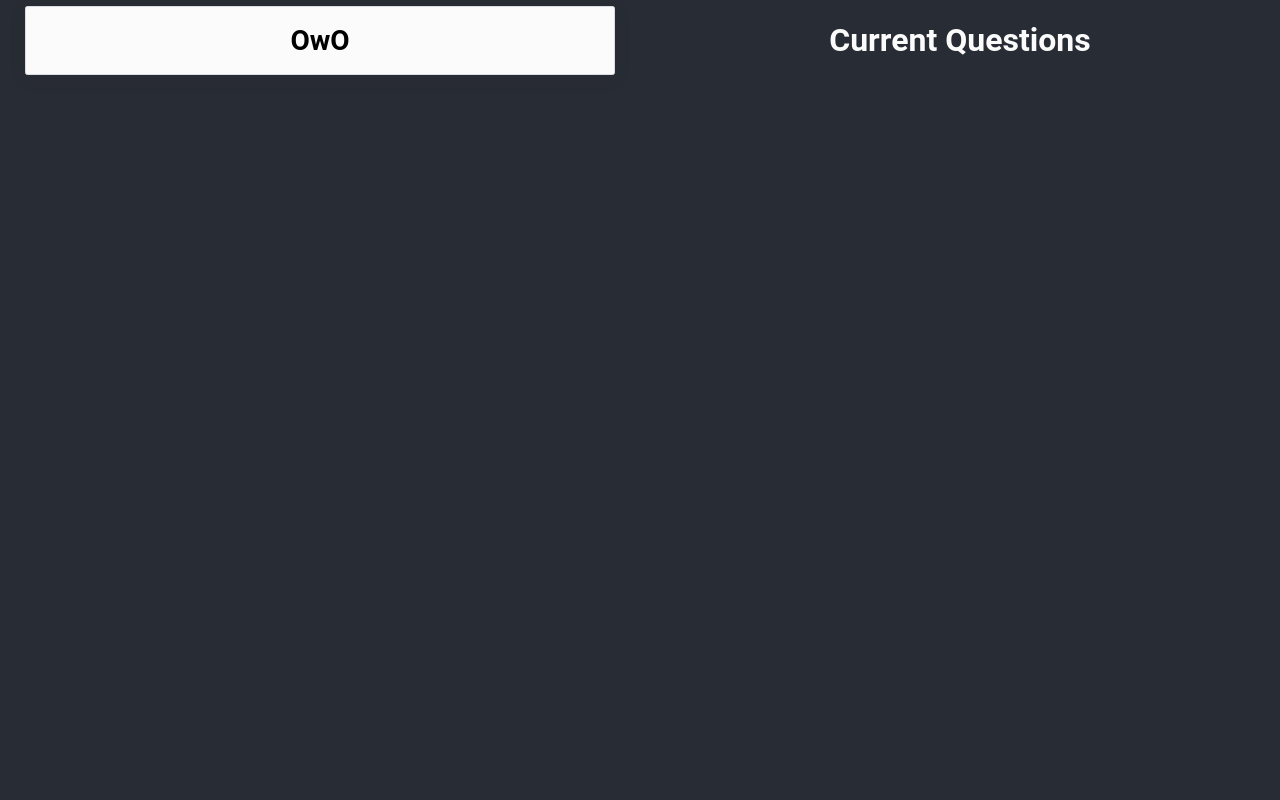
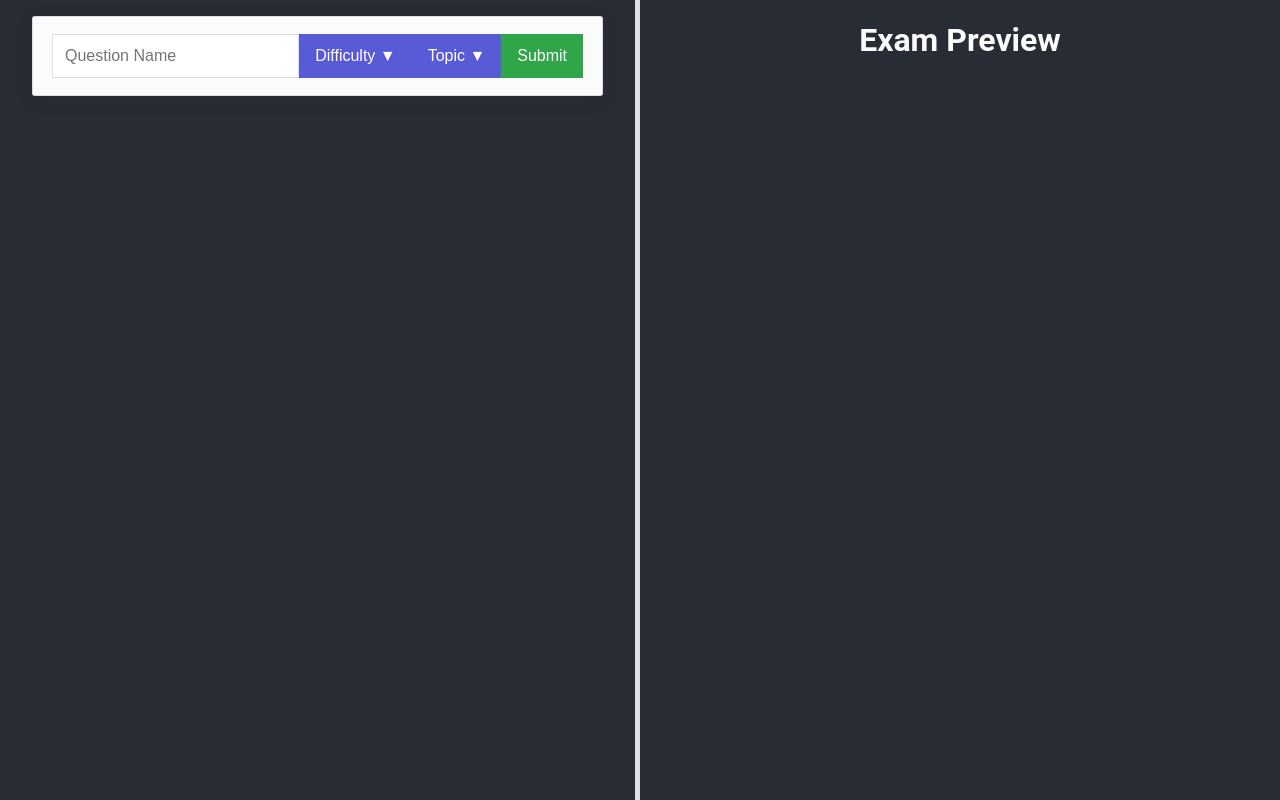
Before and after one commit to dmaisano/CS-490, a PHP site: page /public/exams/create.html in a window 1280 px wide. Run offline with PHP 8.4, Linux system fonts and the light colour scheme.

Commit message:
working on create exam page

```diff
--- a/public/exams/create.html
+++ b/public/exams/create.html
@@ -9,24 +9,75 @@
   </head>
   <body>
     <style>
+      * {
+        overflow: hidden;
+      }
+
       .container {
         display: grid;
         grid-template-columns: 1fr 1fr;
         justify-items: center;
+        height: 100vh;
+        max-height: 100vh;
+      }
+
+      .container > div {
+        width: 100%;
+      }
+
+      .container > div:first-child {
+        border-right: 5px solid #dfe1e5;
       }
 
       .card {
         max-width: 90%;
         margin: auto;
+        margin-top: 1rem;
+      }
+
+      .filter-box {
+        display: grid;
+        grid-template-columns: 1fr repeat(3, auto);
+      }
+
+      .filter-box > .btn {
+        padding: 0 1rem;
+      }
+
+      .filter-box > * {
+        border-radius: 0;
       }
     </style>
 
-    <!-- <h1>Sample Page</h1> -->
     <div class="container">
-      <div class="card">
-        <div class="card-title">OwO</div>
+      <div>
+        <!-- filter card -->
+        <div class="card filter">
+          <div class="card-body">
+            <div class="filter-box">
+              <input
+                type="text"
+                id="questionName"
+                class="form-field"
+                placeholder="Question Name"
+              />
+              <button type="button" class="btn">
+                Difficulty ▼
+              </button>
+              <button type="button" class="btn">
+                Topic ▼
+              </button>
+              <button type="button" class="btn btn-success">
+                Submit
+              </button>
+            </div>
+          </div>
+        </div>
       </div>
-      <h1>Current Questions</h1>
+
+      <div>
+        <h1 class="title" style="text-align: center;">Exam Preview</h1>
+      </div>
     </div>
 
     <script>
--- a/public/styles.css
+++ b/public/styles.css
@@ -1,11 +1,11 @@
 .btn {
+  font-size: 1rem;
   color: #fff;
   background-color: #585ad6;
   border: 0;
   border-radius: 0.15rem;
-  width: auto;
-  font-size: 1rem;
-  padding: 0.66667rem 2.5rem 0.66667rem 2.5rem;
+  width: 100%;
+  padding: 0;
 }
 
 .btn:hover {
@@ -16,12 +16,42 @@
   box-shadow: inset 0 0 100px #2729a1;
 }
 
-.btn:not(last-child) {
-  margin-right: 1rem;
+.btn-success {
+  background-color: #30a54a;
+}
+
+.btn-success:hover {
+  background-color: #257d38;
+}
+
+.btn-success:active {
+  box-shadow: inset 0 0 100px #195627;
 }
 
 .btn-warning {
   color: #343a40;
+  background-color: #fdc02e;
+}
+
+.btn-warning:hover {
+  background-color: #f6ae02;
+}
+
+.btn-warning:active {
+  box-shadow: inset 0 0 100px #c38a02;
+}
+
+.btn-warning {
+  color: #343a40;
+  background-color: #fdc02e;
+}
+
+.btn-warning:hover {
+  background-color: #f6ae02;
+}
+
+.btn-warning:active {
+  box-shadow: inset 0 0 100px #c38a02;
 }
 
 .card {
@@ -69,57 +99,19 @@
   border-bottom-right-radius: 0.1rem;
 }
 
-.form-group {
-  position: relative;
-  padding: 15px 0 0;
-  margin-top: 10px;
+input,
+textarea {
+  font-size: 1rem;
+  width: 100%;
+  padding: 0.75rem;
+  border: 1px solid #dfe1e5;
+  border-radius: 0.15rem;
 }
 
-.form-field {
-  font-family: inherit;
-  width: 100%;
-  border: 0;
-  border-bottom: 1px solid #d2d2d2;
-  outline: 0;
-  font-size: 1rem;
-  color: #212121;
-  padding: 0.5rem 0;
-  background: transparent;
-  transition: border-color 0.2s;
-}
-
-.form-field::placeholder {
-  color: transparent;
-}
-
-.form-field:placeholder-shown ~ .form-label {
-  font-size: 1rem;
-  cursor: text;
-  top: 20px;
-}
-
-label {
-  position: absolute;
-  top: 0;
-  display: block;
-  transition: 0.2s;
-  font-size: 0.6rem;
-  color: #6c757d;
-}
-
-.form-field:focus {
-  padding-bottom: 0.375rem;
-  border-bottom: 2px solid #585ad6;
-}
-
-.form-field:focus ~ .form-label {
-  position: absolute;
-  top: 0;
-  display: block;
-  transition: 0.2s;
-  font-size: 0.6rem;
-  color: #6c757d;
-  color: #585ad6;
+input:focus,
+  textarea:focus {
+  border-color: #8285dd;
+  box-shadow: 0 0 0 0.1rem rgba(88, 90, 214, 0.75);
 }
 
 html,
@@ -133,6 +125,16 @@ body {
 
 body {
   background: #282c34;
+}
+
+html {
+  box-sizing: border-box;
+}
+
+*,
+*:before,
+*:after {
+  box-sizing: inherit;
 }
 
 h1,
--- a/public/styles/_buttons.scss
+++ b/public/styles/_buttons.scss
@@ -13,23 +13,33 @@
 }
 
 .btn {
+  font-size: 1rem;
   color: #fff;
   @include button-bg($primary);
   border: 0;
   border-radius: 0.15rem;
-  width: auto;
-
-  font-size: 1rem;
+  width: 100%;
 
   $btn-padding: 1rem;
-  padding: $btn-padding/1.5 $btn-padding * 2.5 $btn-padding/1.5 $btn-padding *
-    2.5;
+  padding: 0;
+  // padding: $btn-padding/1.5 $btn-padding * 2.5 $btn-padding/1.5 $btn-padding *
+  //   2.5;
 
-  &:not(last-child) {
-    margin-right: 1rem;
+  // &:not(last-child) {
+  //   margin-right: 1rem;
+  // }
+
+  &-success {
+    @include button-bg($success);
   }
 
   &-warning {
     color: $dark-gray;
+    @include button-bg($warning);
+  }
+
+  &-warning {
+    color: $dark-gray;
+    @include button-bg($warning);
   }
 }
--- a/public/styles/_forms.scss
+++ b/public/styles/_forms.scss
@@ -1,51 +1,15 @@
 @import 'variables';
 
-.form-group {
-  position: relative;
-  padding: 15px 0 0;
-  margin-top: 10px;
-}
+input,
+textarea {
+  font-size: 1rem;
+  width: 100%;
+  padding: 0.75rem;
+  border: 1px solid #dfe1e5;
+  border-radius: 0.15rem;
 
-.form-field {
-  font-family: inherit;
-  width: 100%;
-  border: 0;
-  border-bottom: 1px solid $light-gray;
-  outline: 0;
-  font-size: 1rem;
-  color: #212121;
-  padding: 0.5rem 0;
-  background: transparent;
-  transition: border-color 0.2s;
-  &::placeholder {
-    color: transparent;
-  }
-  &:placeholder-shown ~ .form-label {
-    font-size: 1rem;
-    cursor: text;
-    top: 20px;
+  &:focus {
+    border-color: #8285dd;
+    box-shadow: 0 0 0 0.1rem rgba(88, 90, 214, 0.75);
   }
 }
-
-label {
-  position: absolute;
-  top: 0;
-  display: block;
-  transition: 0.2s;
-  font-size: 0.6rem;
-  color: $gray;
-}
-
-.form-field:focus {
-  ~ .form-label {
-    position: absolute;
-    top: 0;
-    display: block;
-    transition: 0.2s;
-    font-size: 0.6rem;
-    color: $gray;
-    color: $primary;
-  }
-  padding-bottom: 0.375rem;
-  border-bottom: 2px solid $primary;
-}
--- a/public/styles/styles.scss
+++ b/public/styles/styles.scss
@@ -21,6 +21,15 @@ body {
   background: #282c34;
 }
 
+html {
+  box-sizing: border-box;
+}
+*,
+*:before,
+*:after {
+  box-sizing: inherit;
+}
+
 h1,
 h2,
 h3,
```
Also changed, not shown: public/login/index.html (+2 -8 lines).
